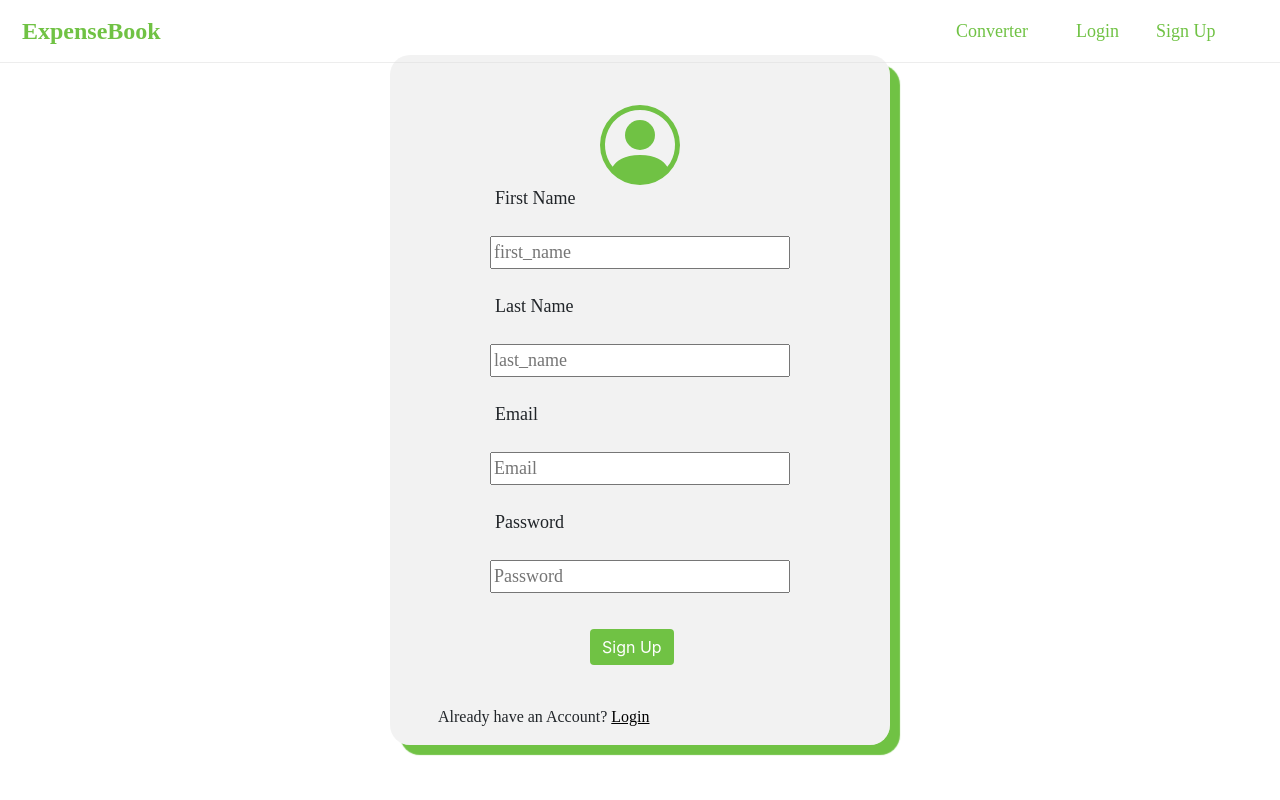
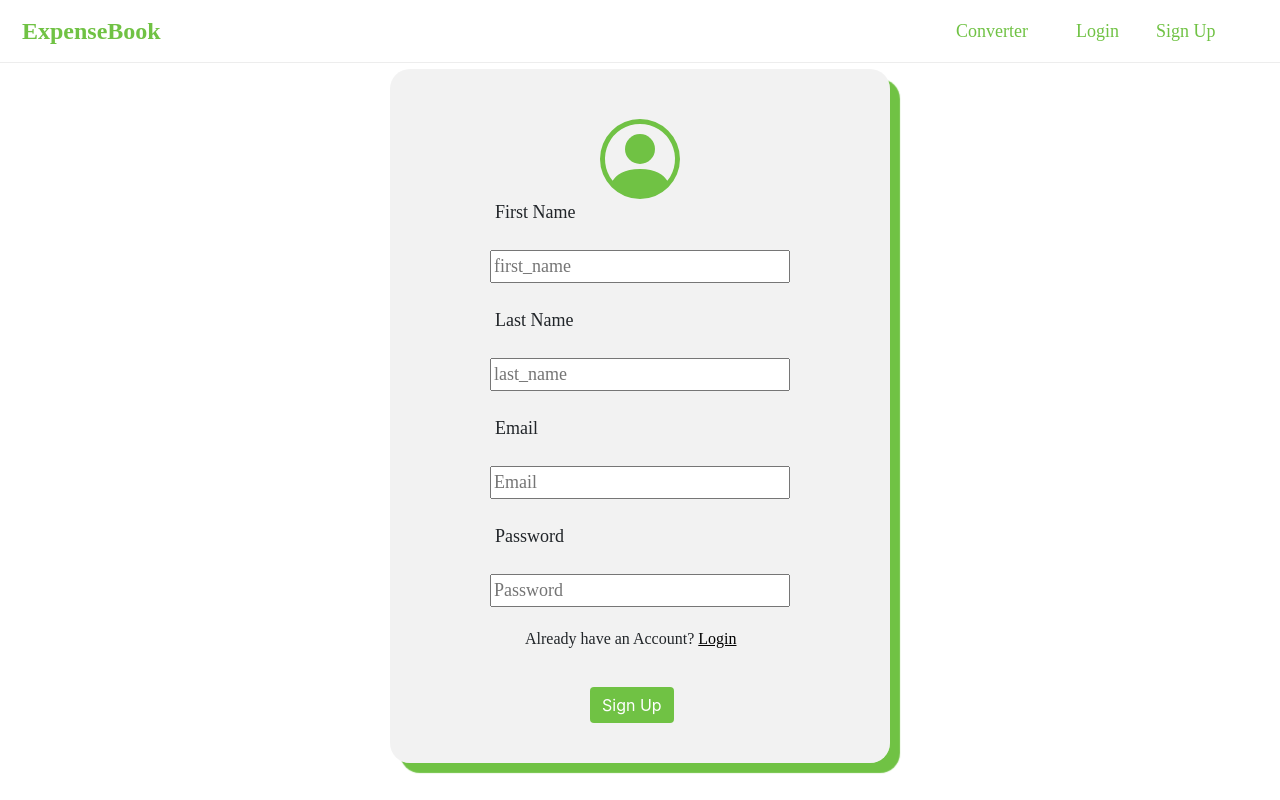
Before and after one commit to danielrotstein/expensebook, a React (Create React App) app in the folder ghi/: page /signup in a window 1280 px wide. Built offline with nearby package versions, Linux system fonts and the light colour scheme; no server answers.

Commit message:
Styled login link in SignUp component

```diff
--- a/ghi/src/ConverterComponents/CurrencyConverter.js
+++ b/ghi/src/ConverterComponents/CurrencyConverter.js
@@ -57,8 +57,6 @@ function CurrencyConverter() {
   return (
     <>
       <div className="container">
-        {/* <Link to="/signup" className="btn btn-primary px-4 gap-3" id="sign-up-button">Sign Up</Link> */}
-
         <p className="converter-title">Your Friendly Currency Converter</p>
         <br/>
         <div className="sub-container">
--- a/ghi/src/LoginComponents/SignUp.js
+++ b/ghi/src/LoginComponents/SignUp.js
@@ -14,20 +14,20 @@ function SignUpForm() {
     const [error, setError] = useState('');
     const [createAccount, result] = useCreateAccountsMutation();
 
+
     async function handleSubmit(e) {
         e.preventDefault();
-        console.log("E.TARGET", e.target);
-        // createAccount(new FormData(e.target));
         createAccount({first_name, last_name, email, password});
     }
+
 
     if (result.isSuccess) {
         navigate("/budgets");
         localStorage.setItem('email', JSON.stringify(email));
     } else if (result.isError) {
         setError(result.error);
-        console.log()
     }
+
 
     return (
         <div className="container">
@@ -62,11 +62,10 @@ function SignUpForm() {
                                 <BulmaInput onChange={setPassword} value={password}
                                 required placeholder="Password" type="password" name="password" id="password"
                                 className="form-control input"/>
+                                <p className="member">Already have an Account? <NavLink to="/login">Login</NavLink></p>
                             </div>
                         </div>
                         <button className="btn btn-primary signup-button">Sign Up</button>
-                        <p className='mx-5'>Already have an Account? <NavLink to="/login">Login</NavLink></p>
-
                     </div>
                 </form>
             </div>
--- a/ghi/src/index.css
+++ b/ghi/src/index.css
@@ -153,7 +153,7 @@ a:hover {
 
 .auth-form-div {
   position: absolute;
-  top: 50%;
+  top: 52%;
   transform: translateY(-50%);
   left: 0px;
   width: 100%;
@@ -545,7 +545,8 @@ label {
   font-size: 14px;
 }
 
-
-#sign-up-button {
-  margin-left: 10px;
+.member {
+  font-size: 16px;
+  margin-left: 35px;
+  margin-top: 20px;
 }
```
